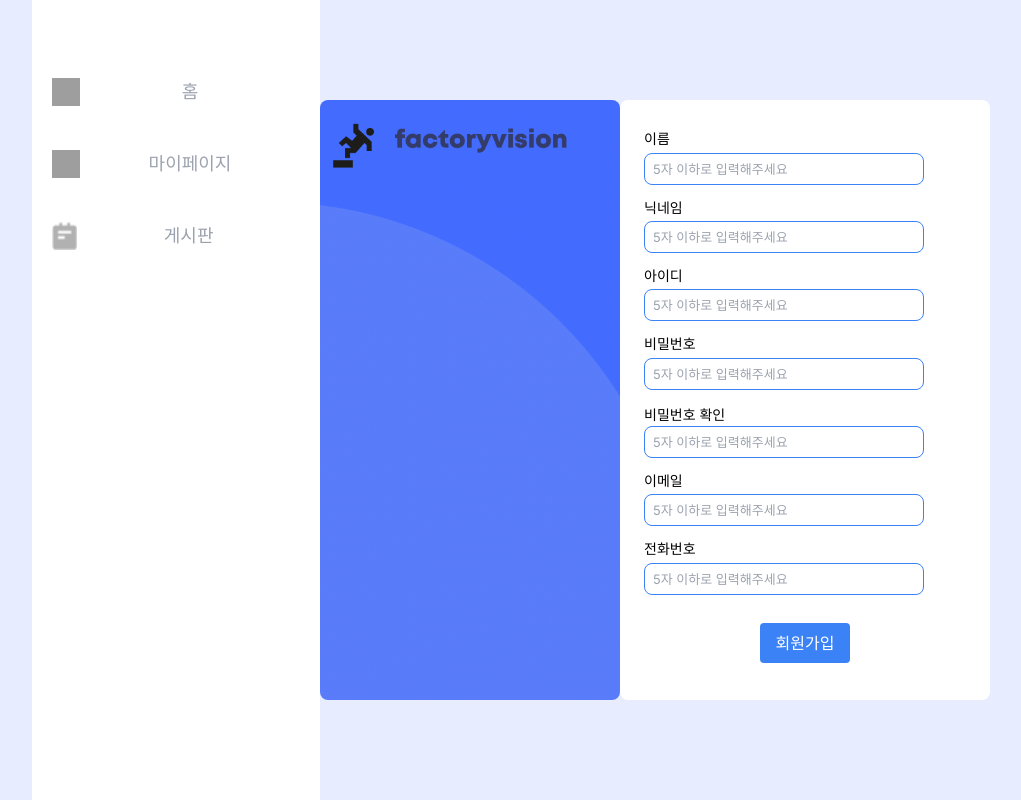
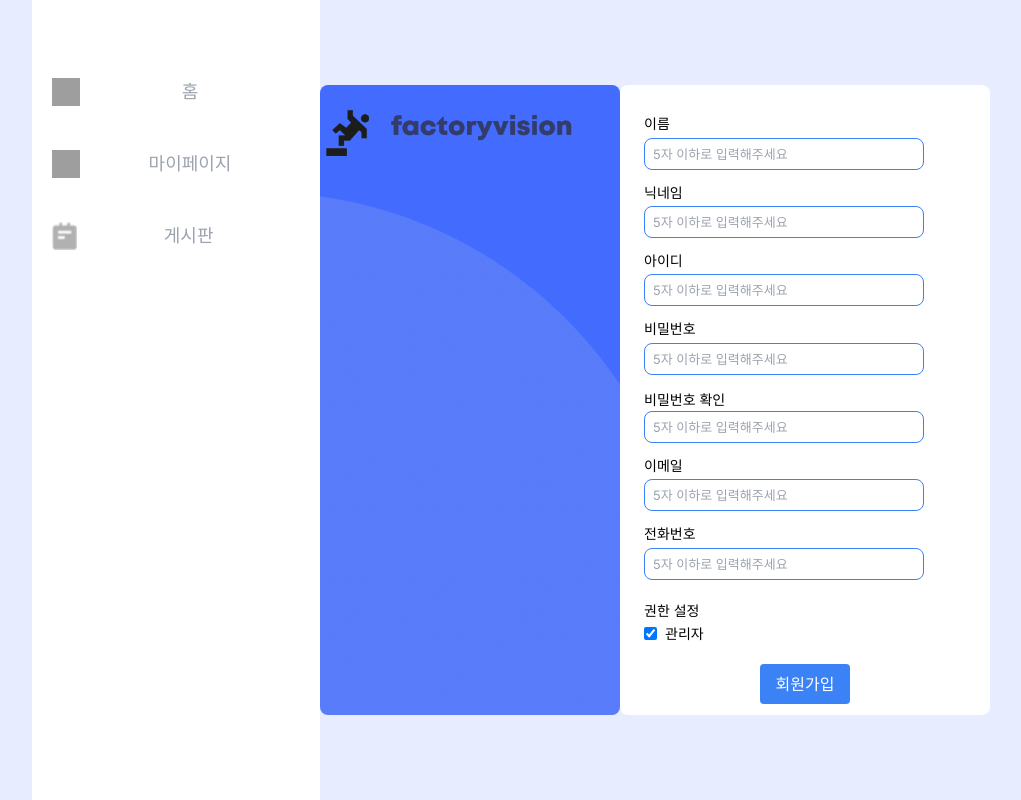
Before and after one commit to factoryvision/frontend, a Next.js app in the folder factoryvision/: page /user/register in a window 1280 px wide. Shown: the whole page, without its empty margins (129-1150 px from the left). Built offline with nearby package versions, Linux system fonts and the light colour scheme; grey boxes are pictures that could not be loaded.

Commit message:
[fix] 로그인 회원가입 수정

```diff
--- a/factoryvision/src/app/user/login/page.tsx
+++ b/factoryvision/src/app/user/login/page.tsx
@@ -87,7 +87,7 @@ export default function LoginPage() {
             <div className="text-[0.875rem]">비밀번호</div>
             <input
               className="w-[17.5rem] h-[2.3125rem] bg-[#fff] text-[0.8125rem] rounded-[0.5rem] p-4 border border-blue-500"
-              type="text"
+              type="password"
               placeholder="5자 이하로 입력해주세요"
               onChange={handlePasswordChange}
             />
--- a/factoryvision/src/app/user/register/page.tsx
+++ b/factoryvision/src/app/user/register/page.tsx
@@ -16,10 +16,27 @@ export default function RegisterPage() {
   const [email, setEmail] = useState("");
   const [phone, setPhone] = useState("");
   const [profilePhoto, setProfilePhoto] = useState("");
+
+  const [confirmPassword, setConfirmPassword] = useState("");
   const [role, setRole] = useState("ADMIN");
+
+  const handleRoleChange = (e: ChangeEvent<HTMLInputElement>) => {
+    if (e.target.checked) {
+      setRole("ADMIN");
+    } else {
+      setRole("USER");
+    }
+  };
 
 
   const handleRegister = async () => {
+
+    if (password !== confirmPassword) {
+      console.error("비밀번호가 일치하지 않습니다.");
+      alert("비밀번호가 일치하지 않습니다.");
+      return;
+    }
+
     try {
       const response = await fetch("http://localhost:8080/factoryvision/signup", {
         method: "POST",
@@ -56,13 +73,14 @@ export default function RegisterPage() {
   const handleEmailChange = (e: ChangeEvent<HTMLInputElement>) => setEmail(e.target.value);
   const handlePhoneChange = (e: ChangeEvent<HTMLInputElement>) => setPhone(e.target.value);
   const handleProfilePhotoChange = (e: ChangeEvent<HTMLInputElement>) => setProfilePhoto(e.target.value);
+  const handleConfirmPasswordChange = (e: ChangeEvent<HTMLInputElement>) => setConfirmPassword(e.target.value);
 
   return (
     <div className="flex">
       <Sidebar />
       <div className="flex flex-1 justify-center items-center h-screen">
         <div
-          className="bg-gray-200 rounded-lg w-[300px] h-[600px] p-5"
+          className="bg-gray-200 rounded-lg w-[300px] h-[630px] p-5"
           style={{
             backgroundImage: "url(/login_img.png)",
             backgroundSize: "cover",
@@ -70,7 +88,7 @@ export default function RegisterPage() {
           }}
         ></div>
 
-        <div className="bg-white rounded-lg w-[370px] h-[600px] p-5">
+        <div className="bg-white rounded-lg w-[370px] h-[630px] p-5">
           <div className="flex flex-col p-1 gap-[0.75rem] mt-1">
             <div className="flex flex-col gap-[0.25rem] mt-0">
               <div className="text-[0.875rem]">이름</div>
@@ -118,7 +136,7 @@ export default function RegisterPage() {
                 className="w-[17.5rem] h-[2rem] bg-[#fff] text-[0.8125rem] rounded-[0.5rem] p-2 border border-blue-500"
                 type="password"
                 placeholder="5자 이하로 입력해주세요"
-                onChange={handlePasswordChange}
+                onChange={handleConfirmPasswordChange}
               />
             </div>
 
@@ -142,7 +160,19 @@ export default function RegisterPage() {
               />
             </div>
 
-            <div className="flex justify-center items-center mt-4">
+            <div className="flex flex-col gap-[0.2rem] mt-2">
+              <div className="text-[0.875rem]">권한 설정</div>
+              <label className="flex items-center gap-2 text-sm">
+                <input
+                  type="checkbox"
+                  checked={role === "ADMIN"}
+                  onChange={handleRoleChange}
+                />
+                <span>관리자</span>
+              </label>
+            </div>
+
+            <div className="flex justify-center items-center mt-2">
               <button
                 className="bg-blue-500 hover:bg-blue-700 text-white py-2 px-4 rounded p-5"
                 onClick={handleRegister}>
```
